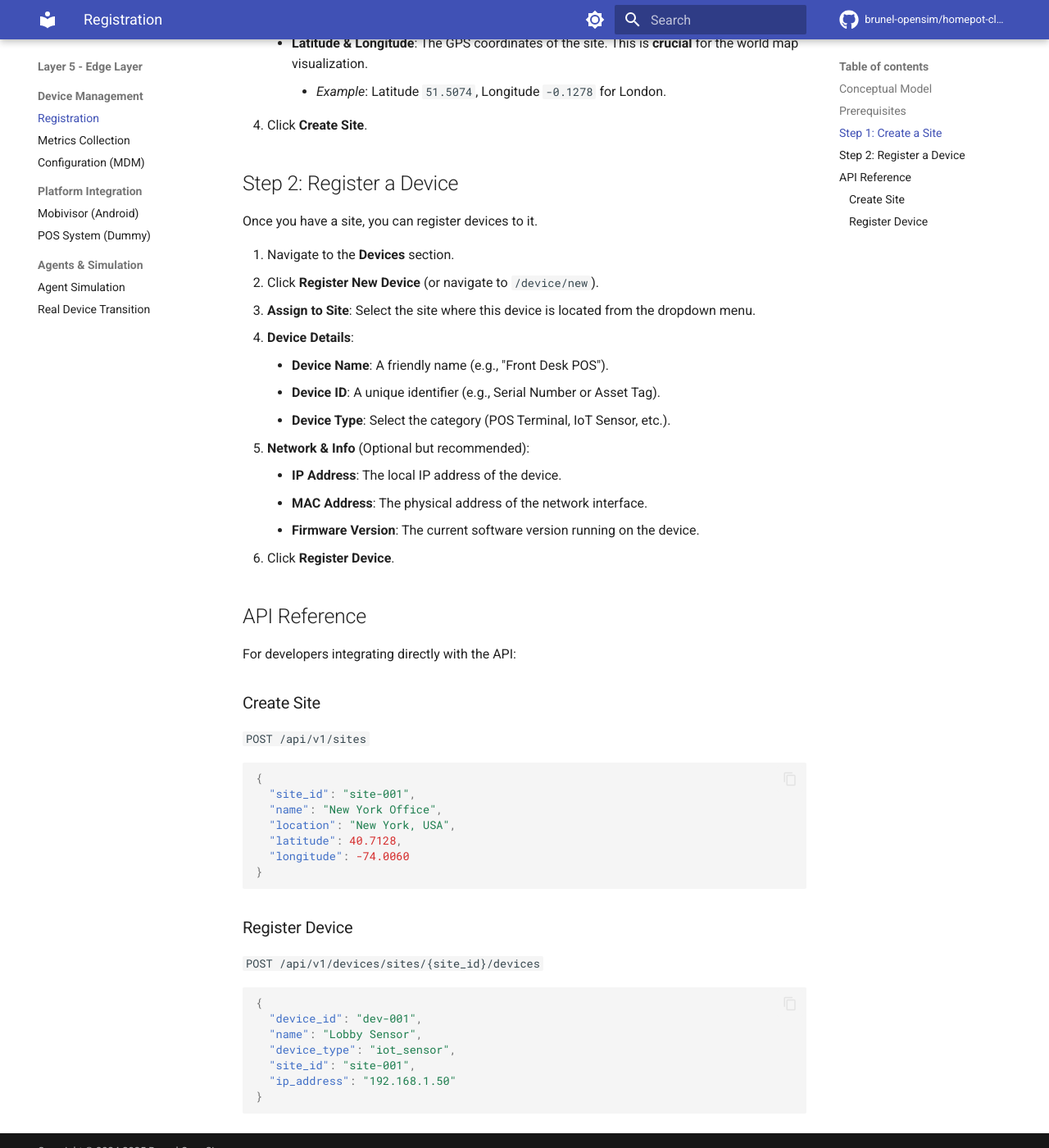
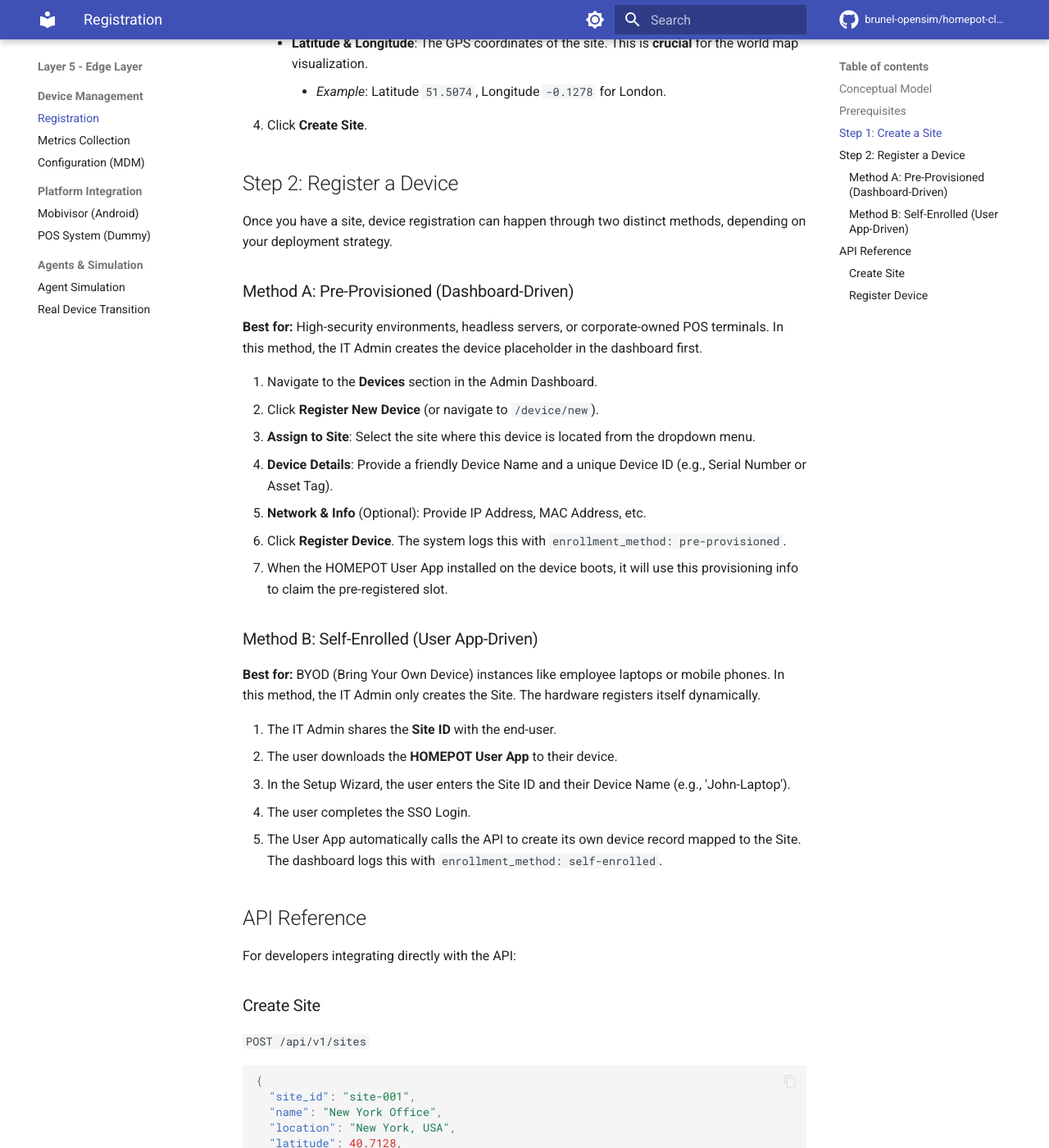
Before and after one commit to brunel-opensim/homepot-client, an MkDocs documentation site: the page built from docs/device-registration.md, in a window 1280 px wide and 1400 px high, scrolled down 1239 px. Shown: the whole window at 82% size. Built offline with MkDocs 1.6.1 and Material for MkDocs 9.7.7, drawn with Linux system fonts in a browser that asks for light colours; comment, search, counter and statistics services are not loaded; the version menu is left out; some of the changed text lies outside the part shown.

Commit message:
docs: Detail the 2 distinct device enrollment methods (Pre-Provisioned vs Self-Enrolled)

````diff
--- a/docs/device-registration.md
+++ b/docs/device-registration.md
@@ -37,20 +37,29 @@ If you haven't created a site yet, follow these steps:
 
 ## Step 2: Register a Device
 
-Once you have a site, you can register devices to it.
+Once you have a site, device registration can happen through two distinct methods, depending on your deployment strategy.
 
-1.  Navigate to the **Devices** section.
-2.  Click **Register New Device** (or navigate to `/device/new`).
-3.  **Assign to Site**: Select the site where this device is located from the dropdown menu.
-4.  **Device Details**:
-    *   **Device Name**: A friendly name (e.g., "Front Desk POS").
-    *   **Device ID**: A unique identifier (e.g., Serial Number or Asset Tag).
-    *   **Device Type**: Select the category (POS Terminal, IoT Sensor, etc.).
-5.  **Network & Info** (Optional but recommended):
-    *   **IP Address**: The local IP address of the device.
-    *   **MAC Address**: The physical address of the network interface.
-    *   **Firmware Version**: The current software version running on the device.
-6.  Click **Register Device**.
+### Method A: Pre-Provisioned (Dashboard-Driven)
+**Best for:** High-security environments, headless servers, or corporate-owned POS terminals.
+In this method, the IT Admin creates the device placeholder in the dashboard first.
+
+1. Navigate to the **Devices** section in the Admin Dashboard.
+2. Click **Register New Device** (or navigate to `/device/new`).
+3. **Assign to Site**: Select the site where this device is located from the dropdown menu.
+4. **Device Details**: Provide a friendly Device Name and a unique Device ID (e.g., Serial Number or Asset Tag).
+5. **Network & Info** (Optional): Provide IP Address, MAC Address, etc.
+6. Click **Register Device**. The system logs this with `enrollment_method: pre-provisioned`.
+7. When the HOMEPOT User App installed on the device boots, it will use this provisioning info to claim the pre-registered slot.
+
+### Method B: Self-Enrolled (User App-Driven)
+**Best for:** BYOD (Bring Your Own Device) instances like employee laptops or mobile phones.
+In this method, the IT Admin only creates the Site. The hardware registers itself dynamically.
+
+1. The IT Admin shares the **Site ID** with the end-user.
+2. The user downloads the **HOMEPOT User App** to their device.
+3. In the Setup Wizard, the user enters the Site ID and their Device Name (e.g., 'John-Laptop').
+4. The user completes the SSO Login.
+5. The User App automatically calls the API to create its own device record mapped to the Site. The dashboard logs this with `enrollment_method: self-enrolled`.
 
 ## API Reference
 
@@ -78,6 +87,7 @@ For developers integrating directly with the API:
   "name": "Lobby Sensor",
   "device_type": "iot_sensor",
   "site_id": "site-001",
-  "ip_address": "192.168.1.50"
+  "ip_address": "192.168.1.50",
+  "enrollment_method": "pre-provisioned"
 }
 ```
````
